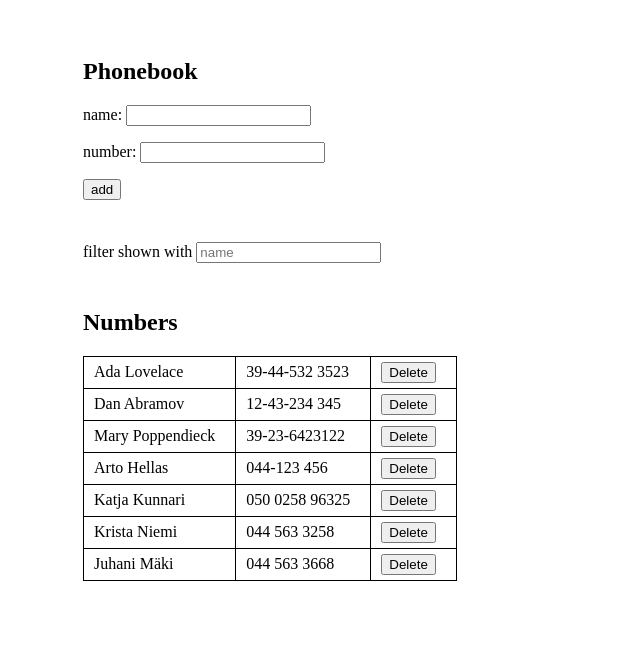
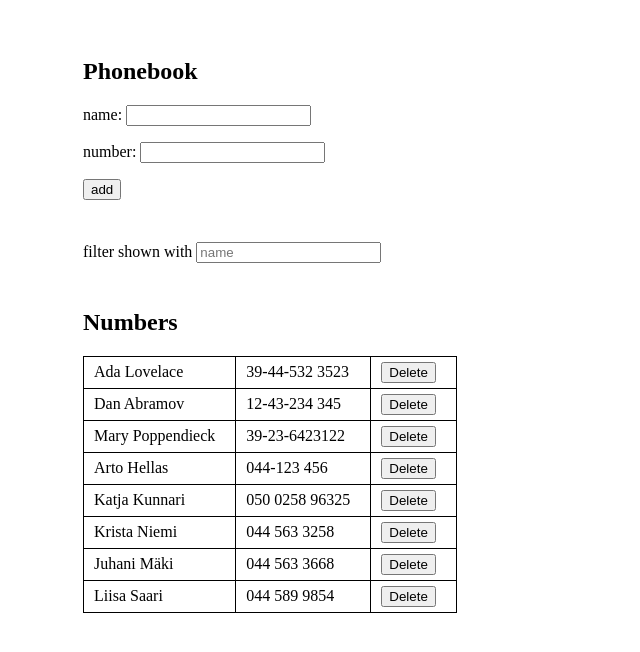
Before and after one commit to minnake/Full-Stack-Mooc, a React (Create React App) app in the folder osa02/puhelinluettelo/: page / in a window 1280 px wide. Shown: the top 652 px of the page, without its empty margins (0-640 px from the left). Built offline with nearby package versions, Linux system fonts and the light colour scheme; data requests are answered from the project's data file.

Commit message:
Lisäystä listaan

```diff
--- a/osa02/puhelinluettelo/db.json
+++ b/osa02/puhelinluettelo/db.json
@@ -34,6 +34,11 @@
       "id": "Juhani Mäki",
       "name": "Juhani Mäki",
       "number": "044 563 3668"
+    },
+    {
+      "id": "Liisa Saari",
+      "name": "Liisa Saari",
+      "number": "044 589 9854"
     }
   ]
 }
--- a/osa02/puhelinluettelo/src/App.js
+++ b/osa02/puhelinluettelo/src/App.js
@@ -37,13 +37,13 @@ const App = () => {
     filteredPersons.forEach(person => {
       if (person.id === newName) {
         window.confirm(`${newName} is already added to phonebook. Replace the old number with a new one?`)
-        personService
+        /* personService
           .update({ id: newName, newObject: personObject })
           .then(updated => {
             setPersons(persons.concat(updated))
             setNewName('')
             setNewNumber('')
-          })
+          }) */
       }
       if (newName !== -1) {
         personService
@@ -53,8 +53,6 @@ const App = () => {
             setNewName('')
             setNewNumber('')
           })
-      } else {
-        console.log('Not updated')
       }
     })
   }
@@ -79,7 +77,6 @@ const App = () => {
         .then(response => {
           console.log(response);
           console.log("This data was deleted: " + response.data);
-
         })
     }
   }
```
